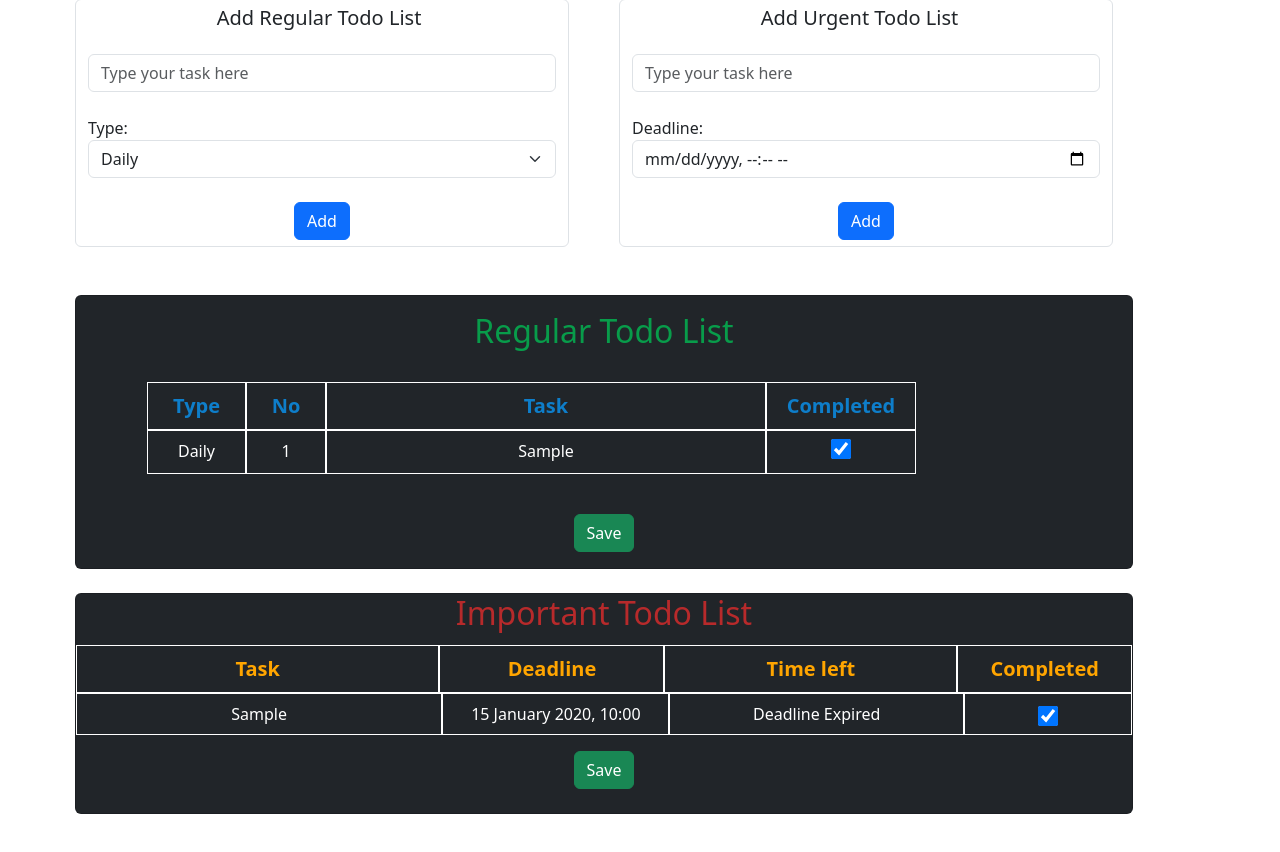
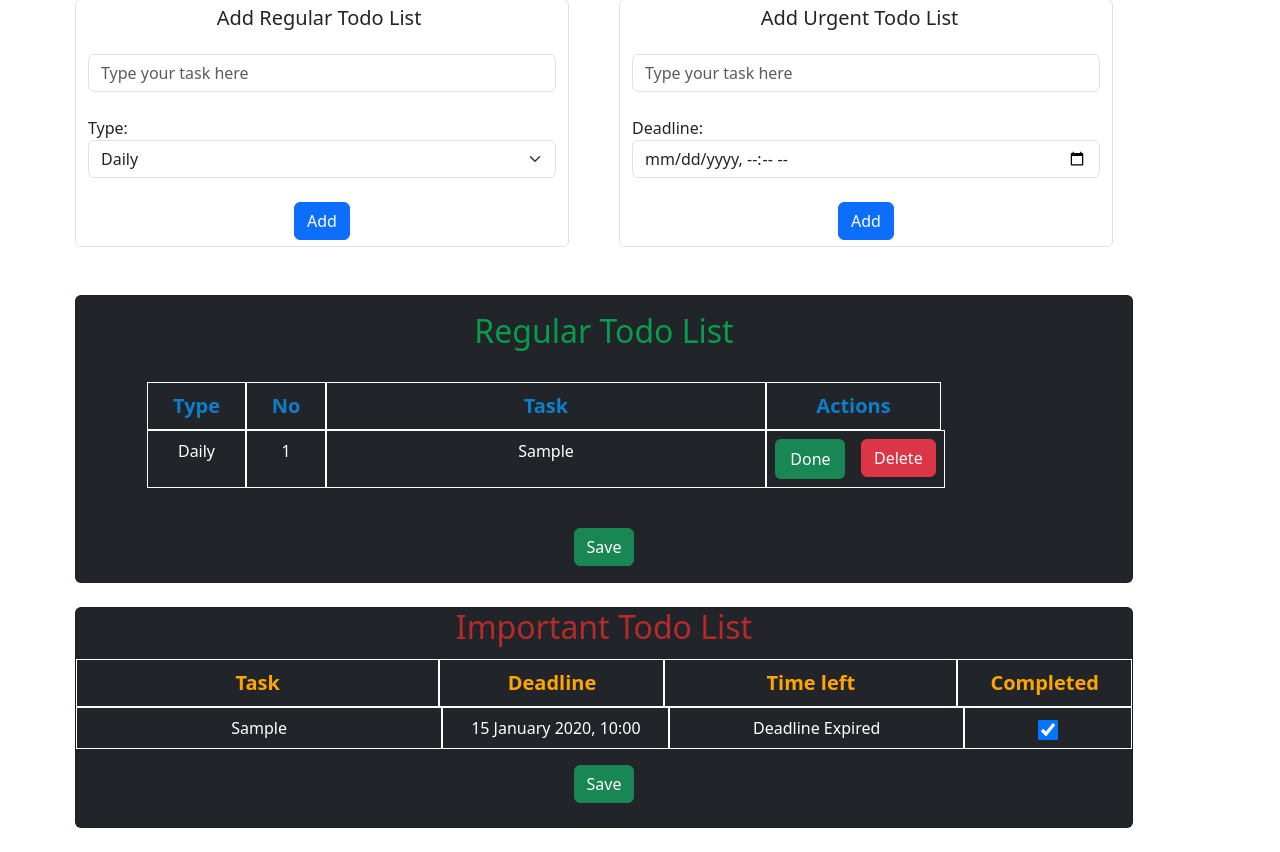
Before and after one commit to AnggiAnggiana/To-do-list-project, a Django app: page /todo/todo_list/ in a window 1280 px wide. Shown: the part 201-1053 px from the top of the page. Before the commit the page ends 1015 px from the top, so only its background shows below. Run offline with Django 4.2, Linux system fonts and the light colour scheme; a user stored in the database is signed in; tables that the repository leaves empty hold one stand-in row (values such as "Sample post").

Commit message:
Add the 'completed' and 'delete' button on regular task

```diff
--- a/todo/templates/todo/myTodo.html
+++ b/todo/templates/todo/myTodo.html
@@ -72,17 +72,26 @@
                                                 <td class="tipe">Type</td>
                                                 <td class="number">No</td>
                                                 <td class="task-reg">Task</td>
-                                                <td class="status-reg">Completed</td>
+                                                <td class="status-reg">Actions</td>
                                             </tr>
                                         </thead>
                                     {% endif %}
                                     {% for regular in tasks %}
                                         <tbody class="table-dark task-container">
                                             <tr>
-                                                <td class="card-text">{{ frequency }}</td>
+                                                <td class="card-text">{{ regular.frequency }}</td>
                                                 <td class="nomor">{{ forloop.counter }}</td>
                                                 <td class="task-text"> {{ regular.task }} </td>
-                                                <td><input type="checkbox" class="completed-form-reg" {% if regular.completed %}checked{% endif %}></input></td>
+                                                <td colspan="2" class="completed-form-reg">
+                                                    {% if regular_move_to_completed_task %}
+                                                        <button class="btn btn-success button-function comp-reg-btn" name="regular_move_to_completed_task" value="{{ regular.task }}">Done</button>
+                                                    {% endif %}
+                                                </td>
+                                                <td class="delete-form-reg">
+                                                    {% if delete_regular_task %}
+                                                        <button class="btn btn-danger button-function" name="delete_regular_task" value="{{ regular.task }}">Delete</button>
+                                                    {% endif %}
+                                                </td>
                                             </tr>
                                         </tbody>
                                     {% endfor %}
@@ -140,6 +149,7 @@
 
 
         <script src="{% static 'js/deadline-timer.js' %}"></script>
+        <script src="{% static 'js/button-function.js' %}"></script>
         <style>
             .header{
                 background-color: black;
@@ -239,7 +249,7 @@
 
             }
 
-            .completed-form-reg, .completed-form-imp {
+            .completed-form-imp {
                 border-radius: 50px;
                 width: 20px;
                 height: 20px;
@@ -296,11 +306,21 @@
             }
 
             .status-reg {
-                width: 150px;
+                width: 175px;
             }
 
             .completed-form-reg {
-                width: 132px;
+                border-right: none;
+            }
+
+            .comp-reg-btn {
+                width: 70px;
+                height: 40px;
+                border-right: none;
+            }
+
+            .delete-form-reg {
+                border-left: none;
             }
 
             .reg-list {
--- a/todo/views.py
+++ b/todo/views.py
@@ -18,7 +18,7 @@ from .forms import Regular_todoForm
 from .forms import Urgent_todoForm
 from .forms import Completed_todoForm
 from django.urls import reverse
-from .models import Regular_todo_list, Urgent_todo_list
+from .models import Regular_todo_list, Urgent_todo_list, Completed_todo_list
 from django.contrib import messages
 
 # import groupby
@@ -35,10 +35,14 @@ def todo_list(request):
     submitted = False
     regular_form = Regular_todoForm()
     urgent_form = Urgent_todoForm()
+    regular_move_to_completed_task = True
+    delete_regular_task = True
 
     if request.method == "POST":
         regular_form = Regular_todoForm(request.POST)
         urgent_form = Urgent_todoForm(request.POST)
+        regular_move_to_completed_task = request.POST.get('regular_move_to_completed_task')     # "Done" button function (regular task)
+        delete_regular_task = request.POST.get('delete_regular_task')                           # "Delete" button function (regular task)
 
         if regular_form.is_valid():
             regular_form.save()
@@ -49,6 +53,19 @@ def todo_list(request):
             urgent_form.save()
             messages.success(request, 'Important task successfully added')
             submitted = True
+
+        if regular_move_to_completed_task:
+            task_to_move = regular_move_to_completed_task
+            Completed_todo_list.objects.create(task=task_to_move)
+            Regular_todo_list.objects.filter(task=task_to_move).delete()
+            messages.success(request, 'Congratulations, you successfully completed your task')
+            return redirect('todo_list')
+
+        if delete_regular_task:
+            task_to_delete = delete_regular_task
+            Regular_todo_list.objects.filter(task=task_to_delete).delete()
+            messages.success(request, 'Regular task successfully deleted')
+            return redirect('todo_list')
 
     regular_task = Regular_todo_list.objects.all()
     important_task = Urgent_todo_list.objects.all()
@@ -66,6 +83,8 @@ def todo_list(request):
         'important_task': important_task,
         'regular_task_group': regular_task_group,
         'important_task_group': important_task_group,
+        'regular_move_to_completed_task': regular_move_to_completed_task,
+        'delete_regular_task': delete_regular_task,
     })
 
 
```
Also changed, not shown: todo/static/js/button-function.js (added, +40 -0 lines).
